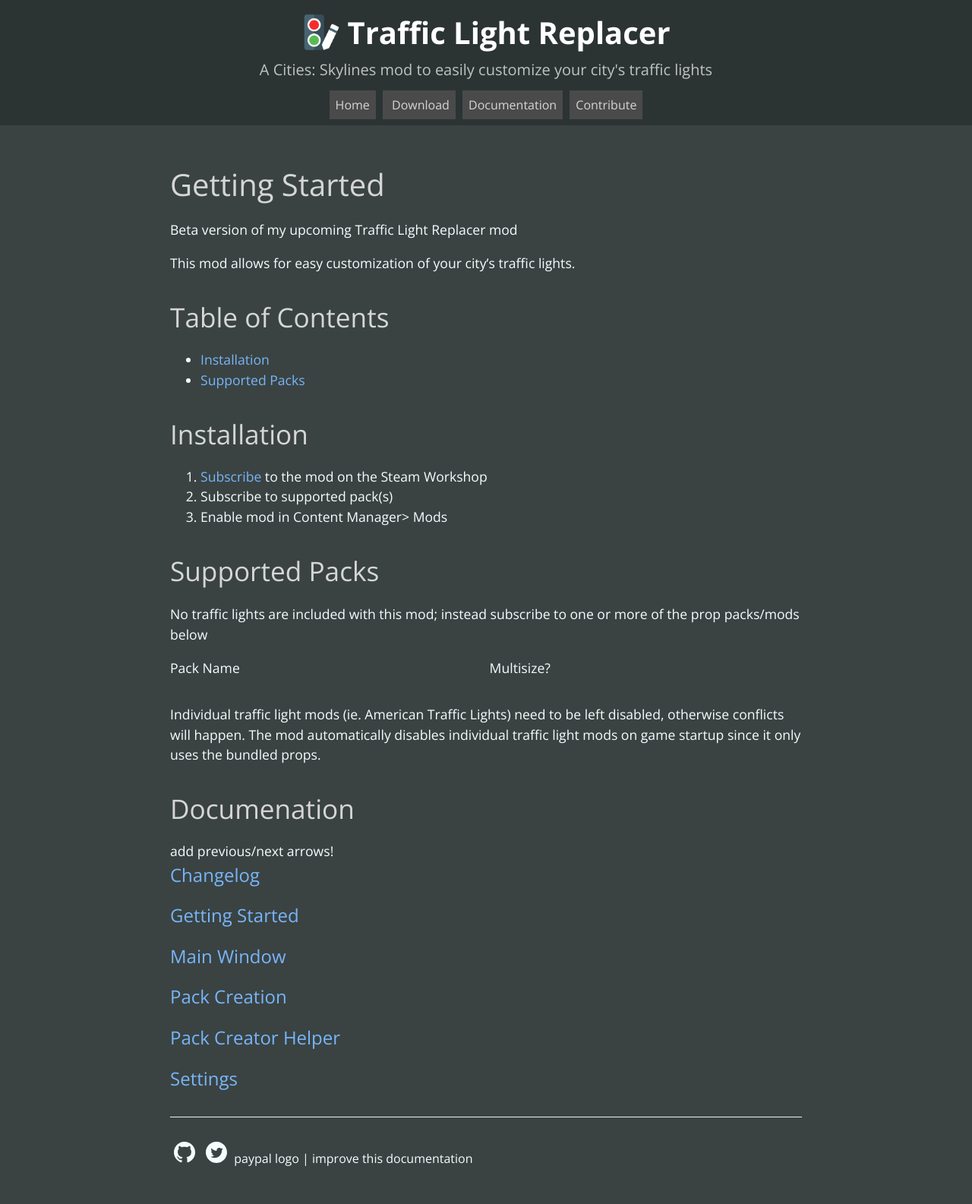
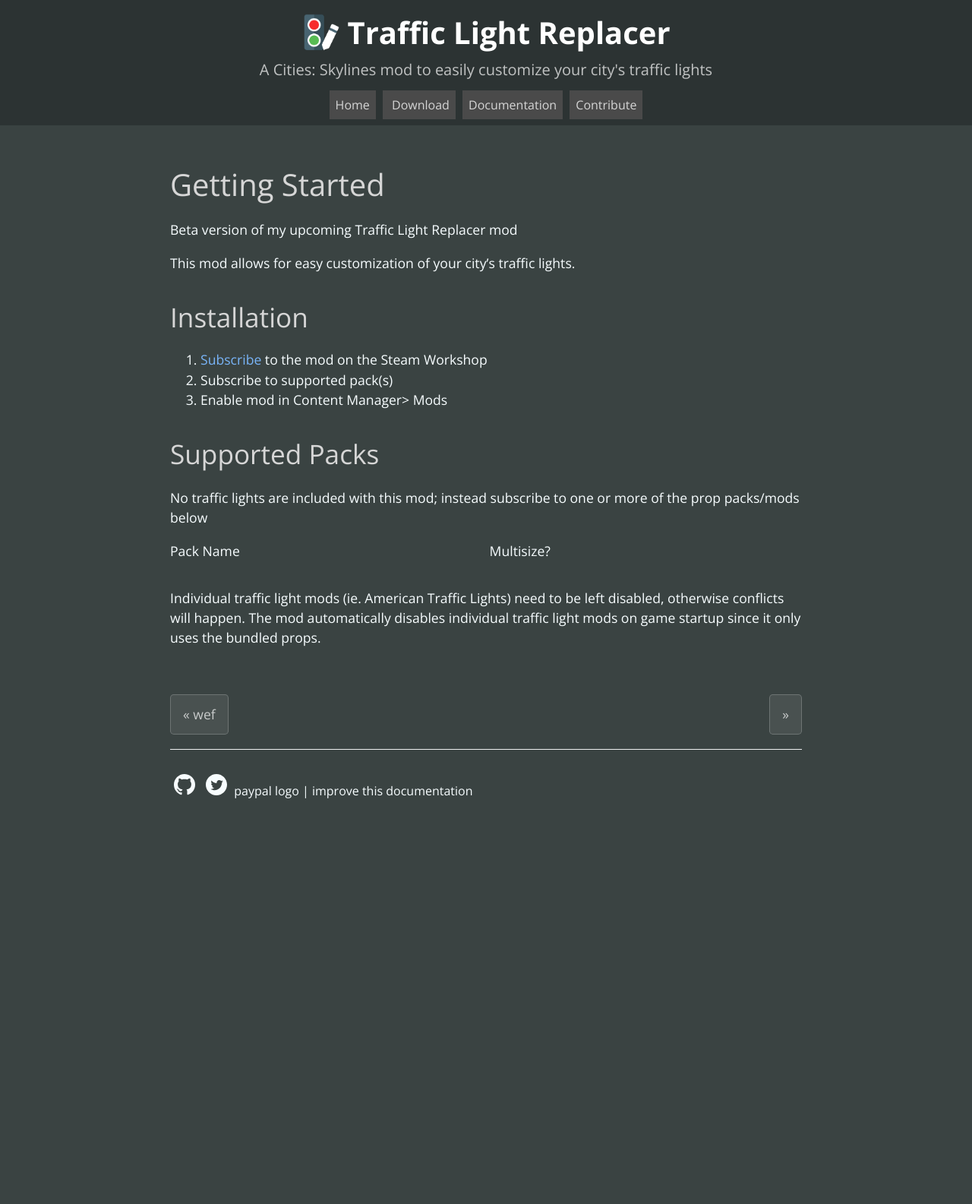
Before and after one commit to Cgameworld/TrafficLightReplacer-Site, a Jekyll site: the page built from getting-started.md, in a window 1280 px wide. Shown: the whole page at 76% size. Built offline with Jekyll 4.4.1, drawn with Linux system fonts in a browser that asks for light colours; nearby versions of some CDN libraries; a style sheet for code colours, icons or effects is not loaded; after the commit the page ends 1101 px from its top, so only the background shows below that.

Commit message:
made bottom button next page, related articles test

```diff
--- a/_layouts/page.html
+++ b/_layouts/page.html
@@ -5,23 +5,6 @@
 
   <div>
     {{ content }}
-
-    {% if page.category == "documentation" %}
-
-    <h1>Documenation </h1>
-    add previous/next arrows!
-{% for page1 in site.pages %}
-{% if page1.category == "documentation" %}
-<div class="item">
-<h3><a href="{{ page.url }}">
-{{ page1.title }}
-</a></h3>
-<p>{{page1.description}}</p>
-</div>
-{% endif %}
-{% endfor %}
-
-{% endif %}
   </div>
 
 </article>
--- a/_sass/blog/_layout.scss
+++ b/_sass/blog/_layout.scss
@@ -202,3 +202,7 @@
   width: 100%;
   height: 100%;
 }
+
+.bottom-navigation{
+padding-bottom: 40px;
+}
--- a/getting-started.md
+++ b/getting-started.md
@@ -10,13 +10,6 @@
 Beta version of my upcoming Traffic Light Replacer mod
 
 This mod allows for easy customization of your city's traffic lights.
-
-# Table of Contents
-{: .no_toc}
-
-* TOC
-{:toc}
-
 
 # Installation
 
@@ -73,3 +66,9 @@
 
 
 Individual traffic light mods (ie. American Traffic Lights) need to be left disabled, otherwise conflicts will happen. The mod automatically disables individual traffic light mods on game startup since it only uses the bundled props.
+
+<br>
+<div class="bottom-navigation">
+  <a class="btn" style="float:left" href="{{page.previous.url}}">&laquo; wef{{page.previous.title}}</a>
+    <a class="btn" style="float:right" href="{{page.next.url}}">{{page.next.title}} &raquo;</a>
+</div>
```
Also changed, not shown: _posts/related-articles/2020-11-02-0.1.md (added, +10 -0 lines), _posts/changelog/2020-11-02-0.1.md (renamed from _posts/2020-11-02-0.1.md), main-window.md (line endings or trailing spaces).
